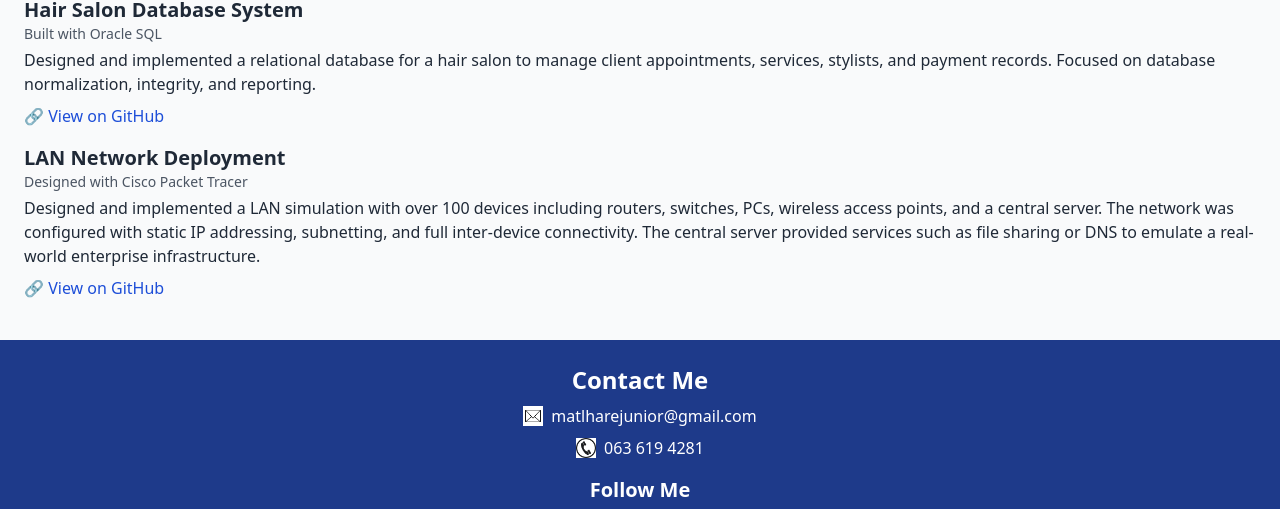
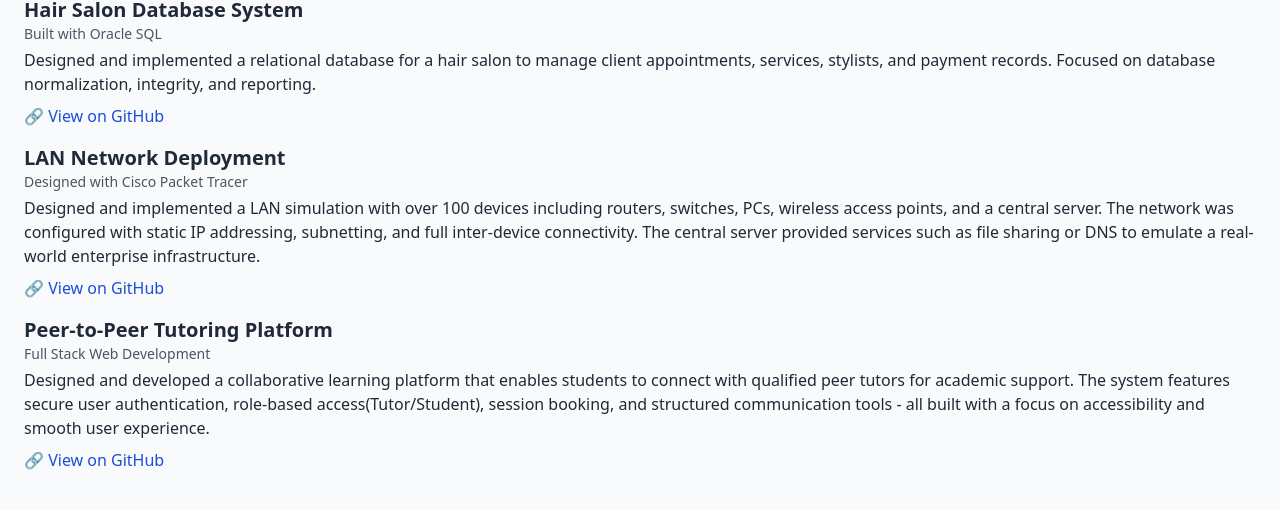
Before and after one commit to jj-collabs/Portfolio, a plain HTML site: page index.html in a window 1280 px wide. Shown: the part 1136-1645 px from the top of the page. Drawn offline with nearby package versions, Linux system fonts and the light colour scheme.

Commit message:
Added full stack web development app

```diff
--- a/index.html
+++ b/index.html
@@ -110,6 +110,21 @@
     🔗 View on GitHub
   </a>
         </div>
+
+        <div class="mb-4">
+            <h3 class="text-xl font-semibold">Peer-to-Peer Tutoring Platform</h3>
+            <p class="text-sm text-gray-600 mb-1">Full Stack Web Development</p>
+            <p>
+                Designed and developed a collaborative learning platform that enables students to connect with qualified
+                peer tutors for academic support. The system features secure user authentication, role-based access(Tutor/Student),
+                session booking, and structured communication tools - all built with a focus on accessibility and smooth user experience.
+
+            </p>
+            <a href="https://github.com/Ethan-Wagner54/EduMate.git" target="_blank"
+     class="inline-block mt-2 text-blue-700 hover:underline">
+    🔗 View on GitHub
+  </a>
+        </div>
     </section>
 
     <section id="contact" class="p-6 bg-blue-900 text-white text-center">
```
